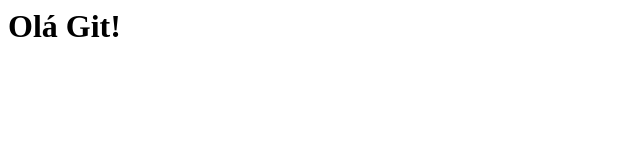
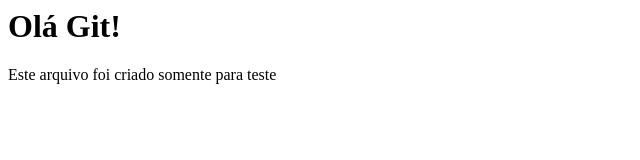
Before and after one commit to lmoraes22/mmagro, a plain HTML site: page index.html in a window 1280 px wide. Shown: the whole page, without its empty margins (0-640 px from the left). Drawn offline with Linux system fonts and the light colour scheme.

Commit message:
Nova alteração de teste

```diff
--- a/index.html
+++ b/index.html
@@ -4,5 +4,6 @@
     </head>
     <body>
         <h1>Olá Git!</h1>
+        <p>Este arquivo foi criado somente para teste</p>
     </body>
 </html>
```
